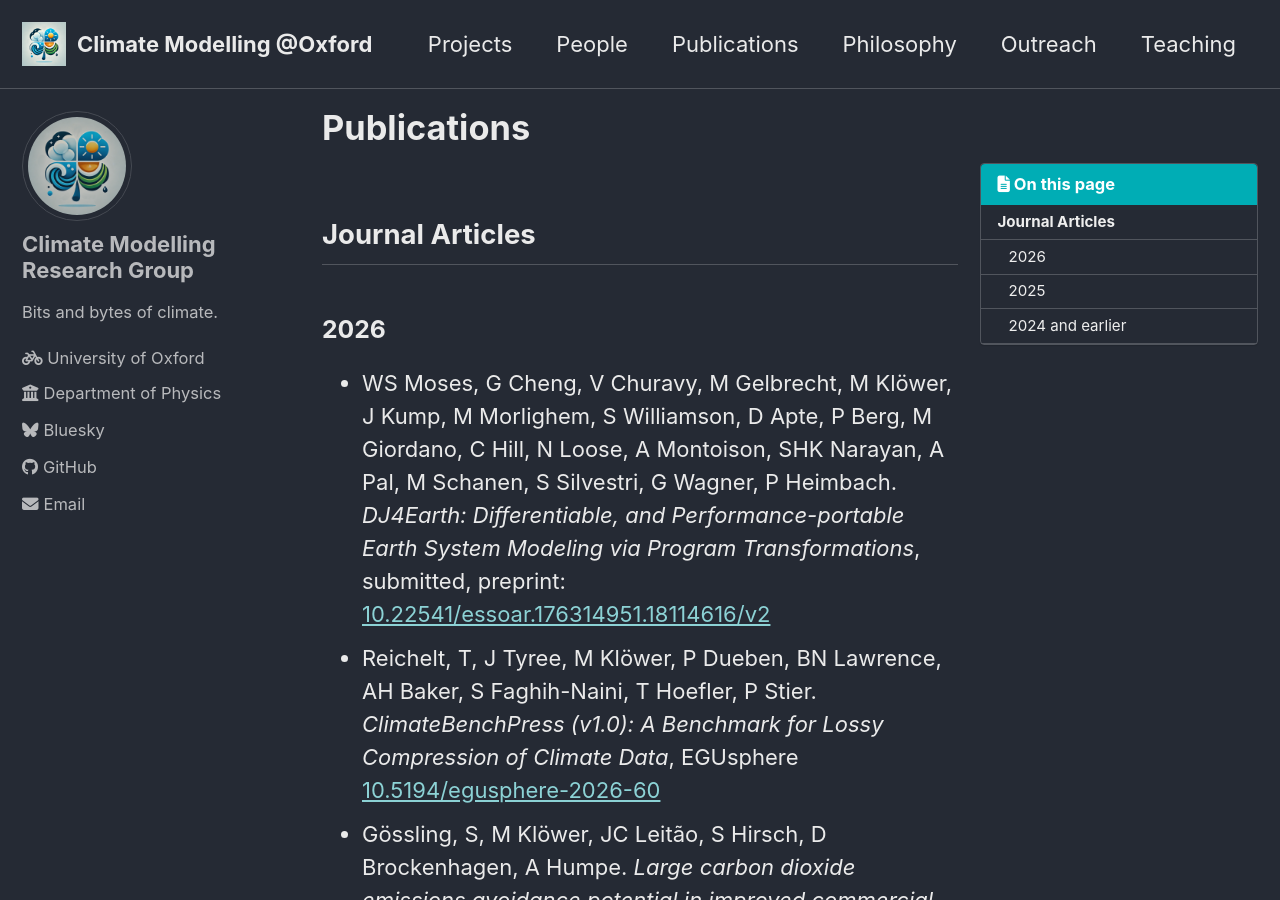
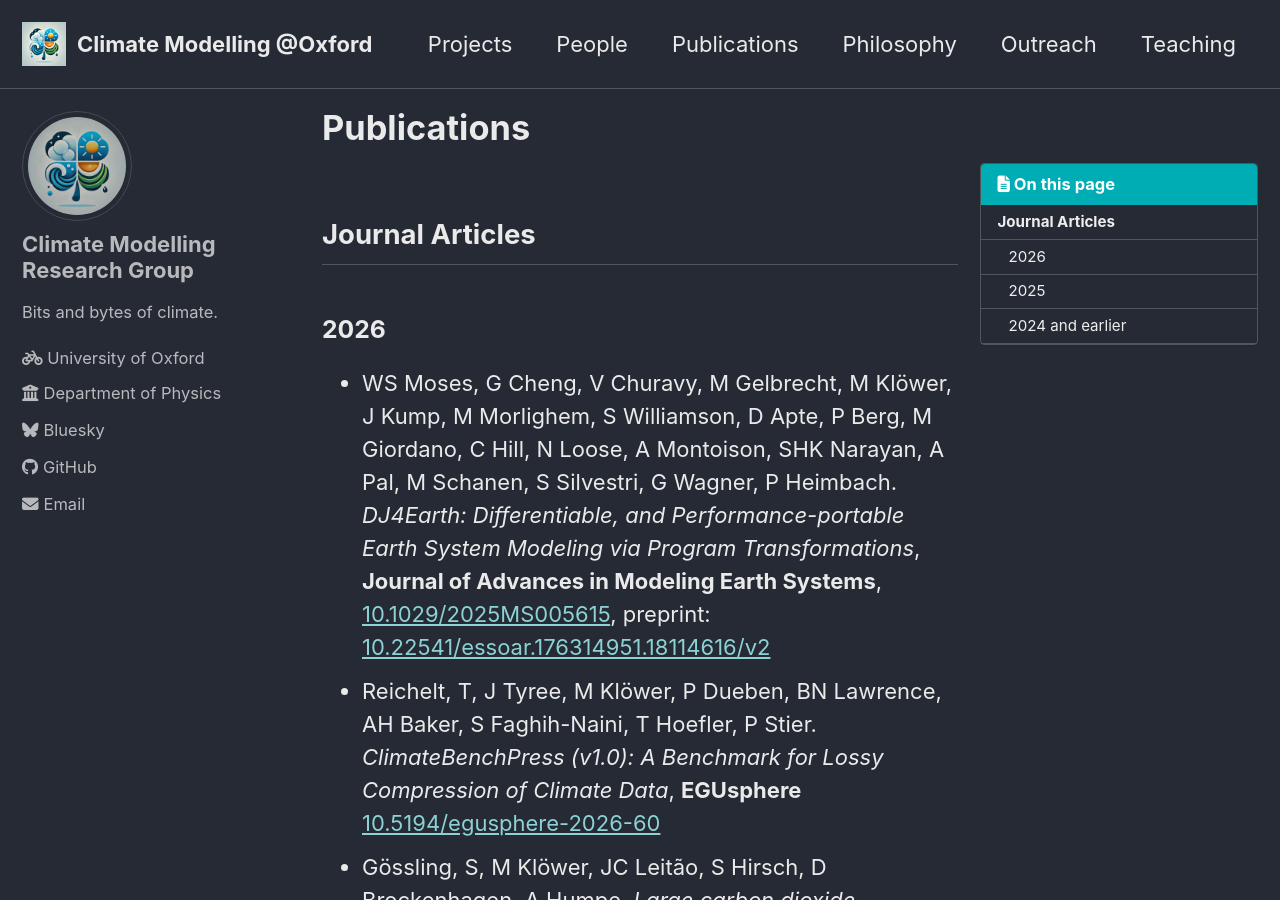
Before and after one commit to climate-modelling/climate-modelling.github.io, a Jekyll site: the page built from _pages/publications.md, in a window 1280 px wide and 900 px high. Built offline with Jekyll 4.4.1, drawn with Linux system fonts in a browser that asks for light colours; cached includes are drawn as plain includes.

Commit message:
Update publications.md

```diff
--- a/_pages/publications.md
+++ b/_pages/publications.md
@@ -10,8 +10,8 @@ toc_sticky: true
 
 ### 2026
 
-- WS Moses, G Cheng, V Churavy, M Gelbrecht, M Klöwer, J Kump, M Morlighem, S Williamson, D Apte, P Berg, M Giordano, C Hill, N Loose, A Montoison, SHK Narayan, A Pal, M Schanen, S Silvestri, G Wagner, P Heimbach. *DJ4Earth: Differentiable, and Performance-portable Earth System Modeling via Program Transformations*, submitted, preprint: [10.22541/essoar.176314951.18114616/v2](https://doi.org/10.22541/essoar.176314951.18114616/v2)
-- Reichelt, T, J Tyree, M Klöwer, P Dueben, BN Lawrence, AH Baker, S Faghih-Naini, T Hoefler, P Stier. *ClimateBenchPress (v1.0): A Benchmark for Lossy Compression of Climate Data*, EGUsphere [10.5194/egusphere-2026-60](https://doi.org/10.5194/egusphere-2026-60)
+- WS Moses, G Cheng, V Churavy, M Gelbrecht, M Klöwer, J Kump, M Morlighem, S Williamson, D Apte, P Berg, M Giordano, C Hill, N Loose, A Montoison, SHK Narayan, A Pal, M Schanen, S Silvestri, G Wagner, P Heimbach. *DJ4Earth: Differentiable, and Performance-portable Earth System Modeling via Program Transformations*, **Journal of Advances in Modeling Earth Systems**, [10.1029/2025MS005615](https://doi.org/10.1029/2025MS005615), preprint: [10.22541/essoar.176314951.18114616/v2](https://doi.org/10.22541/essoar.176314951.18114616/v2)
+- Reichelt, T, J Tyree, M Klöwer, P Dueben, BN Lawrence, AH Baker, S Faghih-Naini, T Hoefler, P Stier. *ClimateBenchPress (v1.0): A Benchmark for Lossy Compression of Climate Data*, **EGUsphere** [10.5194/egusphere-2026-60](https://doi.org/10.5194/egusphere-2026-60)
 - Gössling, S, M Klöwer, JC Leitão, S Hirsch, D Brockenhagen, A Humpe. *Large carbon dioxide emissions avoidance potential in improved commercial air transport efficiency*, **Nature Communications Earth & Environment**, [10.1038/s43247-025-03069-4](https://doi.org/10.1038/s43247-025-03069-4)
 
 ### 2025
```
